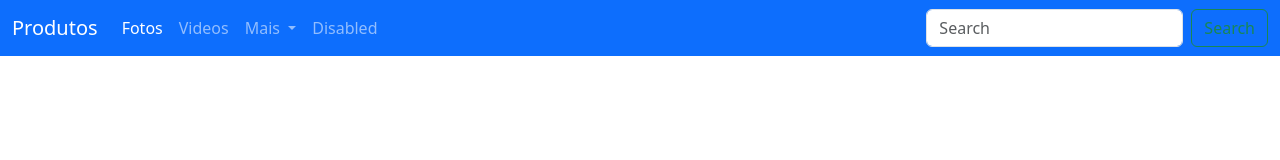
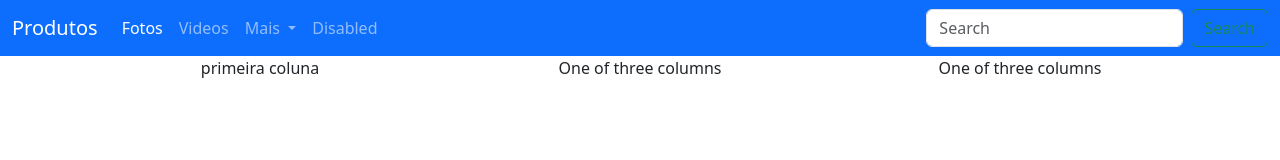
Before and after one commit to Dev-nill/dev-nill.github.io, a plain HTML site: page index.html in a window 1280 px wide. Drawn offline with nearby package versions, Linux system fonts and the light colour scheme.

Commit message:
aruando as fots

```diff
--- a/index.html
+++ b/index.html
@@ -43,6 +43,19 @@
           </div>
         </div>
       </nav>
+      <div class="container text-center">
+        <div class="row align-items-start">
+          <div class="col">
+            primeira coluna
+          </div>
+          <div class="col">
+            One of three columns
+          </div>
+          <div class="col">
+            One of three columns
+          </div>
+        </div>
+      </div>
 
 
 
```
Also changed, not shown: fots.html (+10 -6 lines).
